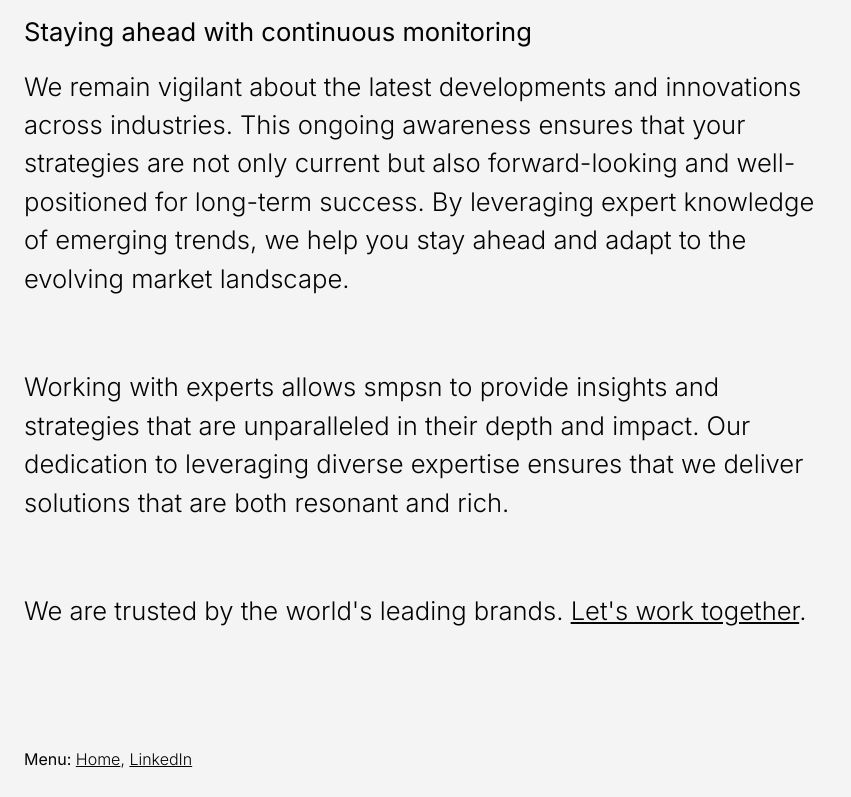
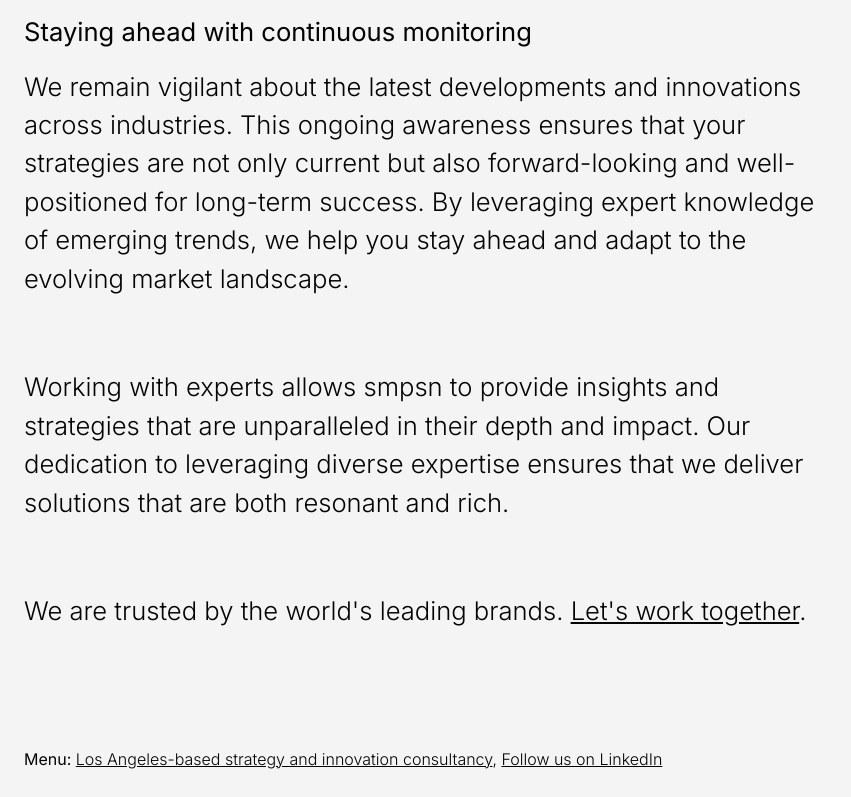
Before and after one commit to smpsnxyz/smpsnxyz.github.io, a plain HTML site: page working-with-experts.html in a window 1280 px wide. Shown: the part 2116-2913 px from the top of the page, without its empty margins (0-851 px from the left). Drawn offline with nearby package versions, Linux system fonts and the light colour scheme.

Commit message:
Improving navigation

```diff
--- a/working-with-experts.html
+++ b/working-with-experts.html
@@ -67,7 +67,7 @@
         <div class="container-fluid">
             <div class="row">
                 <div class="col-12">
-                    <p><strong>Menu:</strong> <a href="index.html">Home</a>, <a href="https://www.linkedin.com/company/smpsn" target="_blank" title="Connect with smpsn on LinkedIn">LinkedIn</a></p>
+                    <p><strong>Menu:</strong> <a href="index.html">Los Angeles-based strategy and innovation consultancy</a>, <a href="https://www.linkedin.com/company/smpsn" target="_blank" title="Connect with smpsn on LinkedIn">Follow us on LinkedIn</a></p>
                 </div>
             </div>
         </div>
```
Also changed, not shown: index.html (+1 -1 lines).
